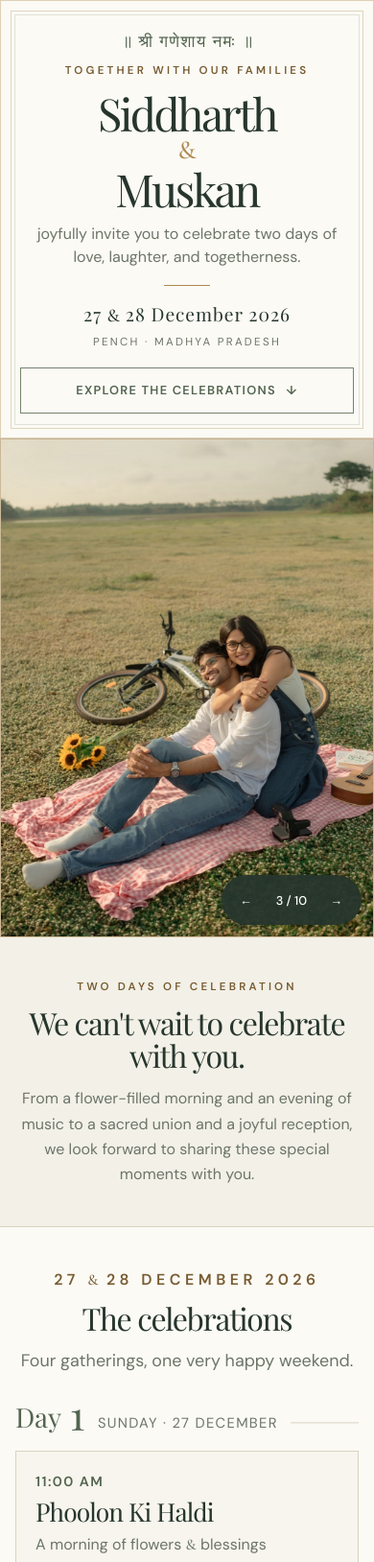
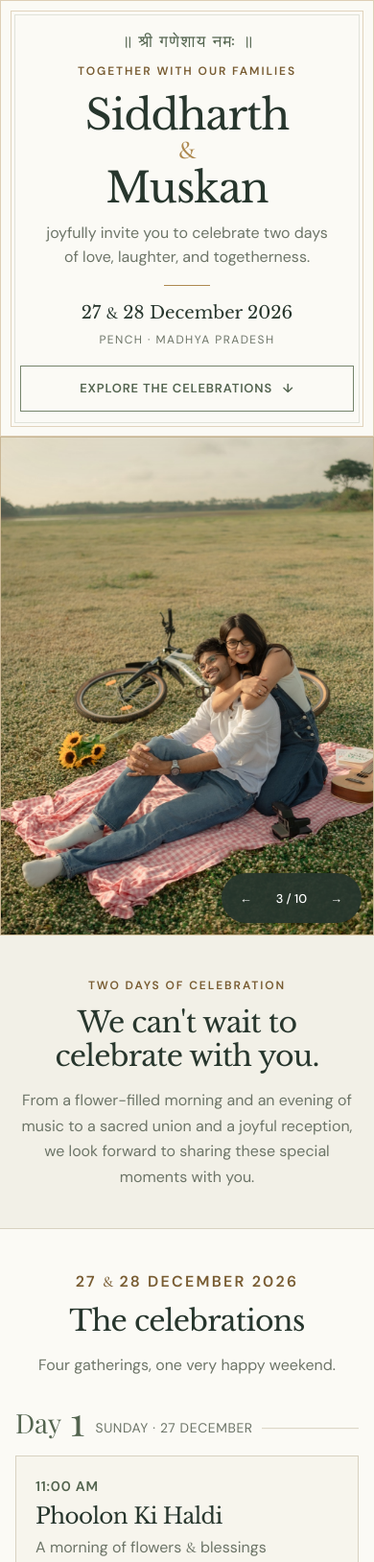
Before and after one commit to Muskan1842/Wedding-invitation, a plain HTML site: page index.html in a window 390 px wide. Shown: the top 1628 px of the page at 96% size. Drawn offline with nearby package versions, Linux system fonts and the light colour scheme; a web font is replaced by a local one.

Commit message:
Add files via upload

```diff
--- a/index.html
+++ b/index.html
@@ -9,6 +9,7 @@
     <link rel="preconnect" href="https://fonts.googleapis.com">
     <link rel="preconnect" href="https://fonts.gstatic.com" crossorigin>
     <link href="https://fonts.googleapis.com/css2?family=Cormorant+Garamond:wght@400;500;600&amp;family=DM+Sans:wght@400;500;600&amp;family=Playfair+Display:ital,wght@0,400;0,500;0,600;1,400;1,500&amp;display=swap" rel="stylesheet">
+    <link href="https://fonts.googleapis.com/css2?family=Libre+Baskerville:wght@400&amp;display=swap" rel="stylesheet" media="(max-width: 640px)">
     <style>
       :root {
         color-scheme: light;
@@ -487,6 +488,88 @@
         text-transform: uppercase;
       }
 
+      @media (max-width: 640px) {
+        :root { --mobile-display: "Libre Baskerville", Georgia, serif; }
+
+        .eyebrow {
+          font-size: .75rem;
+          letter-spacing: .16em;
+          line-height: 1.4;
+          text-wrap: balance;
+        }
+
+        h1,
+        .welcome h2,
+        .section-heading h2,
+        .event-copy h4,
+        footer .footer-names {
+          font-family: var(--mobile-display);
+          letter-spacing: -.025em;
+        }
+
+        h1 {
+          font-size: clamp(2.5rem, 1.25rem + 6vw, 3.75rem);
+          line-height: 1.06;
+        }
+
+        h1 .ampersand {
+          margin: .06em 0;
+          font-size: .62em;
+          line-height: 1;
+        }
+
+        .hero-intro {
+          max-width: 33ch;
+          line-height: 1.55;
+          text-wrap: balance;
+        }
+
+        .hero-date {
+          font-family: var(--mobile-display);
+          font-size: clamp(1.05rem, .75rem + 1.6vw, 1.35rem);
+          letter-spacing: 0;
+          line-height: 1.35;
+        }
+
+        .hero-place { font-size: .75rem; letter-spacing: .12em; }
+        .text-link { font-size: .8125rem; letter-spacing: .065em; }
+
+        .welcome h2,
+        .section-heading h2 {
+          font-size: clamp(1.75rem, 1.1rem + 3.2vw, 2.4rem);
+          line-height: 1.16;
+          text-wrap: balance;
+        }
+
+        .section-heading .eyebrow { font-size: 1rem; letter-spacing: .14em; }
+        .section-heading > p:last-child { font-size: 1rem; line-height: 1.55; text-wrap: balance; }
+
+        .day-heading { column-gap: .7rem; }
+        .day-date-row {
+          flex-basis: 0;
+          column-gap: .55rem;
+          font-size: clamp(.8125rem, .5rem + 1.5vw, .875rem);
+        }
+        .day-date-row::after { min-width: .5rem; }
+        .day-date { letter-spacing: .045em; }
+
+        .event-time { font-variant-numeric: lining-nums tabular-nums; letter-spacing: .055em; }
+        .event-copy h4 {
+          font-size: clamp(1.375rem, 1rem + 1.8vw, 1.8rem);
+          line-height: 1.22;
+        }
+        .dress-code strong { font-size: .75rem; letter-spacing: .08em; }
+
+        .venue-copy h2 {
+          font-size: clamp(1.875rem, .875rem + 4.5vw, 2.375rem);
+          line-height: 1.15;
+          text-wrap: balance;
+        }
+
+        footer .footer-names { font-size: clamp(1.35rem, 1rem + 1.7vw, 1.75rem); }
+        footer .footer-date { font-size: .75rem; letter-spacing: .1em; line-height: 1.4; }
+      }
+
       @media (min-width: 641px) {
         .hero-wrap { padding: clamp(1rem, 3vw, 2.6rem); }
         .hero-card { padding: 3.3rem 2.5rem; }
```
